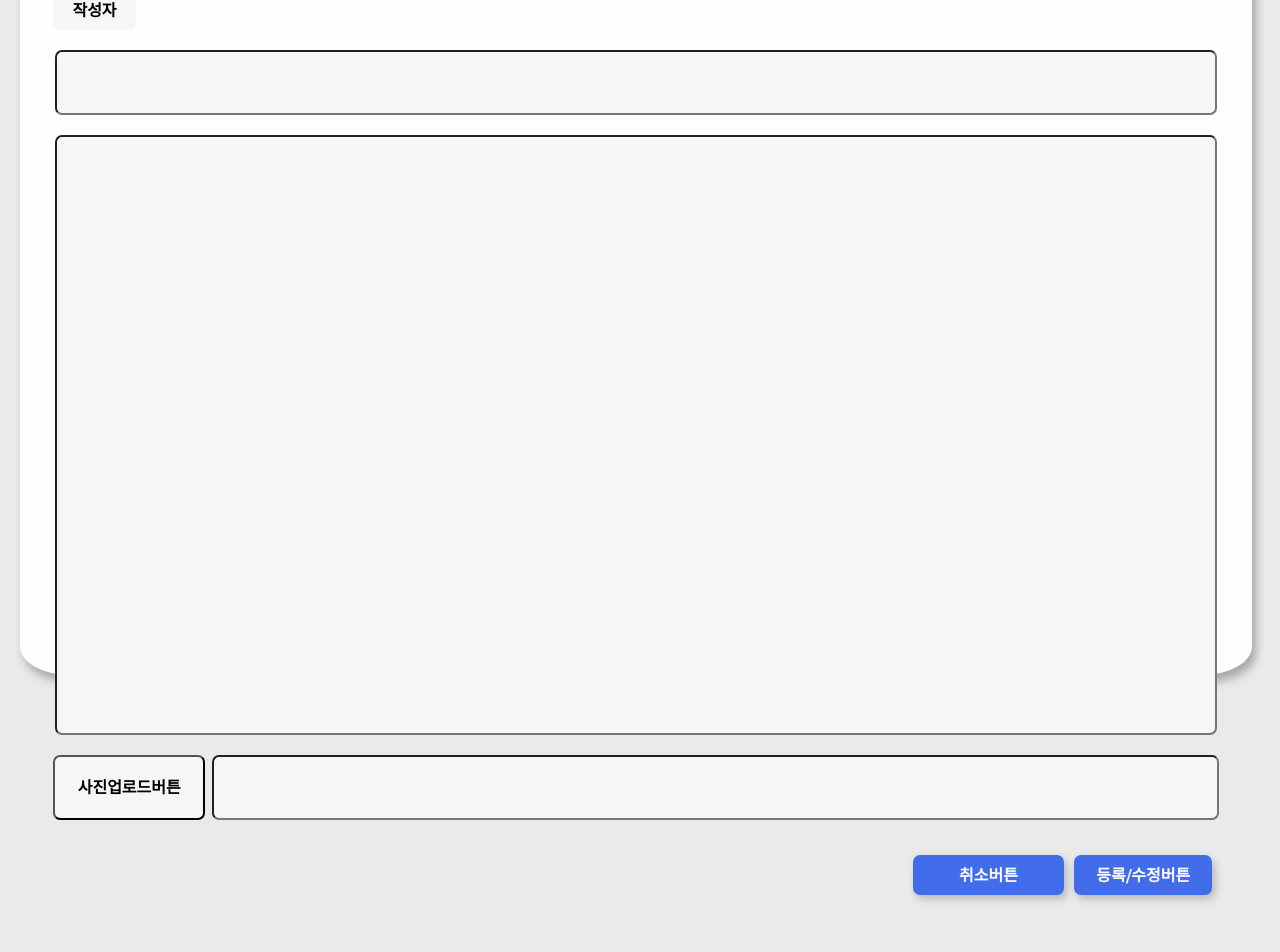
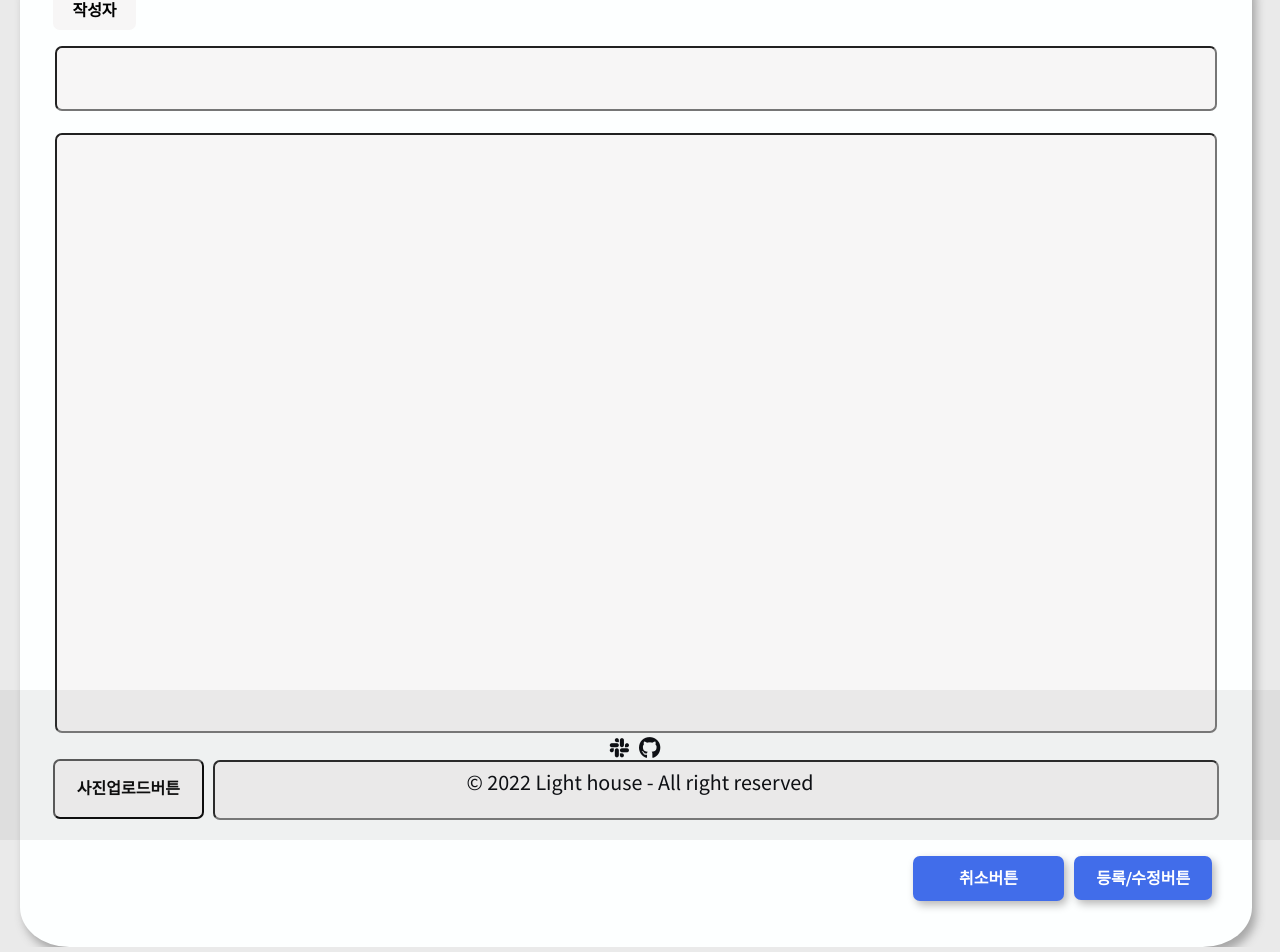
Before and after one commit to emsthf/light-house_planer, a React (Create React App) app: page /authboard in a window 1280 px wide. Shown: the part 220-1172 px from the top of the page. Built offline with nearby package versions, Linux system fonts and the light colour scheme; a web font is replaced by a local one.

Commit message:
authboard and authboardDetail edit 0325

```diff
--- a/src/pages/AuthBoard.jsx
+++ b/src/pages/AuthBoard.jsx
@@ -1,4 +1,5 @@
 import React from "react";
+import { useForm } from "react-hook-form";
 import styled from "styled-components";
 
 const Container = styled.div`
@@ -6,7 +7,7 @@ const Container = styled.div`
   width: 1280px;
   margin: 20vh auto;
   min-height: 100vh;
-  margin-bottom: 600px;
+  margin-bottom: 100px;
 `;
 
 const Wrapper = styled.div`
@@ -29,9 +30,8 @@ const AuthboardFrame = styled.form`
   // background-color: #ebf7ff;
   background-color: #fdffff;
   width: 98%;
-  height: 85vh;
   box-shadow: 4px 7px 10px #a6a6a6;
-  min-height: 90vh;
+  // min-height: 90vh;
   display: flex;
   border-radius: 4%;
   text-align: center;
@@ -88,6 +88,15 @@ const Title = styled.div`
   margin-bottom: 10px;
 `;
 
+const Label = styled.label`
+  display: flex;
+  align-items: center;
+  flex-direction: column;
+  margin: 0.7rem 0;
+  font-size: 0.8rem;
+  color: #888;
+`;
+
 const TitleContent = styled.input`
   background-color: #f7f6f6;
   width: 98%;
@@ -96,9 +105,9 @@ const TitleContent = styled.input`
   text-align: left;
   font-weight: bold;
   padding: 10px;
-  margin-top: 10px;
+  margin-top: 5px;
   margin-left: 0px;
-  margin-bottom: 10px;
+  margin-bottom: 5px;
 `;
 
 const Content = styled.input`
@@ -109,31 +118,31 @@ const Content = styled.input`
   text-align: left;
   font-weight: bold;
   padding: 10px;
-  margin-top: 10px;
+  margin-top: 5px;
   margin-left: 0px;
-  margin-bottom: 10px;
+  margin-bottom: 5px;
 `;
 
 const PictureUploadBox = styled.input`
   background-color: #f7f6f6;
   width: 99%;
-  height: 65px;
+  height: 60px;
   border-radius: 7px;
   text-align: left;
   font-weight: bold;
   padding: 10px;
-  margin-top: 10px;
-  margin-left: 0px;
-  margin-bottom: 10px;
+  margin-top: 0px;
+  margin-right: 10px;
 `;
 
 const PictureUploadBtn = styled.button`
   background-color: #f7f6f6;
-  width: 90%;
+  width: 89%;
+  height: 60px;
   border-radius: 7px;
   text-align: center;
   font-weight: bold;
-  padding: 10px;
+  padding: 5px;
   margin-top: 10px;
   margin-left: 10px;
   margin-bottom: 10px;
@@ -148,12 +157,13 @@ const RightSideGridBox = styled.div`
 `;
 
 const CancleBtn = styled.button`
-  height: 40px;
+  height: 45px;
   width: 15%;
   padding: 10px;
   margin-top: 25px;
   margin-left: 870px;
   margin-right: 5px;
+  margin-bottom: 20px;
   border-radius: 7px;
   border: none;
   box-shadow: 3px 4px 8px #b7b7b7;
@@ -176,10 +186,11 @@ const CancleBtn = styled.button`
 `;
 
 const EnrollEditBtn = styled.button`
-  height: 40px;
+  height: 44px;
   margin-top: 25px;
   margin-left: 25px;
   margin-right: 5px;
+  margin-bottom: 20px;
   padding: 10px;
   border-radius: 7px;
   border: none;
@@ -203,17 +214,31 @@ const EnrollEditBtn = styled.button`
 `;
 
 function AuthBoard() {
+  const onSubmit = (data) => {
+    console.log("submit");
+    console.log(data);
+  };
+
+  const { handleSubmit } = useForm();
+
   return (
     <Container>
       <Wrapper>
-        <AuthboardFrame>
+        <AuthboardFrame onSubmit={handleSubmit(onSubmit)}>
           <ContentBox>
             <Writer>작성자</Writer>
-            <TitleContent></TitleContent>
-            <Content type="content" name="content" />
+            <Label>
+              <TitleContent></TitleContent>
+            </Label>
+            <Label>
+              <Content type="content" name="content" />
+            </Label>
+
             <GridBox>
               <PictureUploadBtn>사진업로드버튼</PictureUploadBtn>
-              <PictureUploadBox></PictureUploadBox>
+              <Label>
+                <PictureUploadBox></PictureUploadBox>
+              </Label>
             </GridBox>
             <RightSideGridBox>
               <CancleBtn>취소버튼</CancleBtn>
--- a/src/pages/AuthBoardDetail.jsx
+++ b/src/pages/AuthBoardDetail.jsx
@@ -5,8 +5,8 @@ const Container = styled.div`
   // background-color: #e8ffe2;
   width: 1280px;
   margin: 20vh auto;
-  min-height: 100vh;
-  margin-bottom: 600px;
+  // min-height: 100vh;
+  margin-bottom: 270px;
 `;
 
 const Wrapper = styled.div`
@@ -14,7 +14,7 @@ const Wrapper = styled.div`
   border-radius: 4px;
   border: 2px #878787;
   // height: 900px;
-  height: 98vh;
+  // height: 98vh;
   width: 99%;
   padding: 5px;
   margin-left: 5px;
@@ -28,9 +28,8 @@ const AuthboardFrame = styled.form`
   // background-color: #ebf7ff;
   background-color: #fdffff;
   width: 98%;
-  height: 90vh;
   box-shadow: 4px 7px 10px #a6a6a6;
-  min-height: 90vh;
+  // min-height: 90vh;
   display: flex;
   border-radius: 4%;
   text-align: center;
@@ -47,6 +46,37 @@ const GridBox116 = styled.div`
   max-width: 100%;
   grid-template-columns: repeat(2, 1fr);
   grid-template-columns: 1fr 1fr 6fr;
+`;
+
+const Title = styled.div`
+  background-color: gray;
+  width: 90%;
+  border-radius: 7px;
+  text-align: center;
+  font-weight: bold;
+  padding: 10px;
+  margin-top: 10px;
+  margin-left: 10px;
+  margin-bottom: 10px;
+`;
+
+const Label = styled.label`
+  display: flex;
+  align-items: center;
+  flex-direction: column;
+  margin: 0.7rem 0;
+  font-size: 0.8rem;
+  color: #888;
+`;
+
+const TitleContent = styled.input`
+  background-color: #f7f6f6;
+  width: 98%;
+  height: 65px;
+  border-radius: 7px;
+  text-align: left;
+  font-weight: bold;
+  padding: 10px;
 `;
 
 const Writer = styled.button`
@@ -95,31 +125,6 @@ const ContentBox = styled.form`
   margin-top: 3px;
   margin-left: 0px;
   margin-bottom: 3px;
-`;
-
-const Title = styled.div`
-  background-color: gray;
-  width: 90%;
-  border-radius: 7px;
-  text-align: center;
-  font-weight: bold;
-  padding: 10px;
-  margin-top: 10px;
-  margin-left: 10px;
-  margin-bottom: 10px;
-`;
-
-const TitleContent = styled.input`
-  background-color: #f7f6f6;
-  width: 98%;
-  height: 65px;
-  border-radius: 7px;
-  text-align: left;
-  font-weight: bold;
-  padding: 10px;
-  margin-top: 10px;
-  margin-left: 0px;
-  margin-bottom: 10px;
 `;
 
 const Content = styled.input`
@@ -180,13 +185,14 @@ const Reply = styled.input`
   background-color: white;
   border: 2px #8d8d8d;
   width: 98%;
+  height: 42px;
   border-radius: 7px;
   text-align: center;
   font-weight: bold;
   padding: 10px;
-  margin-top: 10px;
-  margin-left: 13px;
-  margin-bottom: 10px;
+  // margin-top: 10px;
+  margin-left: 10px;
+  // margin-bottom: 10px;
 `;
 
 const ReplyEdit = styled.button`
@@ -235,12 +241,13 @@ const RightSideGridBox = styled.div`
 `;
 
 const EditBtn = styled.button`
-  height: 40px;
+  height: 45px;
   width: 15%;
   padding: 10px;
   margin-top: 25px;
   margin-left: 870px;
   margin-right: 5px;
+  margin-bottom: 20px;
   border-radius: 7px;
   border: none;
   box-shadow: 3px 4px 8px #b7b7b7;
@@ -263,7 +270,7 @@ const EditBtn = styled.button`
 `;
 
 const DeleteBtn = styled.button`
-  height: 40px;
+  height: 45px;
   margin-top: 25px;
   margin-left: 25px;
   margin-right: 5px;
@@ -317,13 +324,18 @@ function AuthBoardDetail() {
       <Wrapper>
         <AuthboardFrame>
           <ContentBox>
-            <TitleContent></TitleContent>
+            <Label>
+              <TitleContent></TitleContent>
+            </Label>
             <GridBox116>
               <Writer>작성자</Writer>
               <RecordDate>2022.03.21</RecordDate>
               <Views>views: 3,210</Views>
             </GridBox116>
-            <Content type="content" name="content" />
+            <Label>
+              <Content type="content" name="content" />
+            </Label>
+
             <ReplyForm>
               <GridBox1611>
                 <ReplyWriterId>
@@ -332,10 +344,14 @@ function AuthBoardDetail() {
                     아이디
                   </GridBox12>
                 </ReplyWriterId>
-                <Reply></Reply>
+                <Label>
+                  <Reply></Reply>
+                </Label>
                 <ReplyEdit>댓글수정</ReplyEdit>
                 <ReplyDate>2022.03.22</ReplyDate>
               </GridBox1611>
+            </ReplyForm>
+            <ReplyForm>
               <GridBox181>
                 <ReplyWriterId>
                   <GridBox12>
@@ -343,19 +359,9 @@ function AuthBoardDetail() {
                     아이디
                   </GridBox12>
                 </ReplyWriterId>
-                <Reply></Reply>
-                {/* <ReplyEdit>댓글수정</ReplyEdit> */}
-                <ReplyDate>2022.03.22</ReplyDate>
-              </GridBox181>
-              <GridBox181>
-                <ReplyWriterId>
-                  <GridBox12>
-                    <ReplyWiterProfileRound></ReplyWiterProfileRound>
-                    아이디
-                  </GridBox12>
-                </ReplyWriterId>
-                <Reply></Reply>
-                {/* <ReplyEdit>댓글수정</ReplyEdit> */}
+                <Label>
+                  <Reply></Reply>
+                </Label>
                 <ReplyDate>2022.03.22</ReplyDate>
               </GridBox181>
             </ReplyForm>
```
